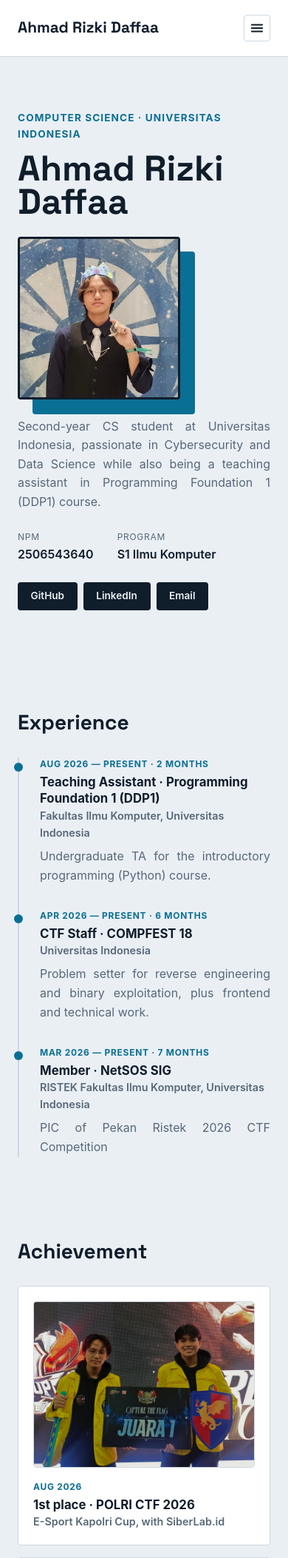
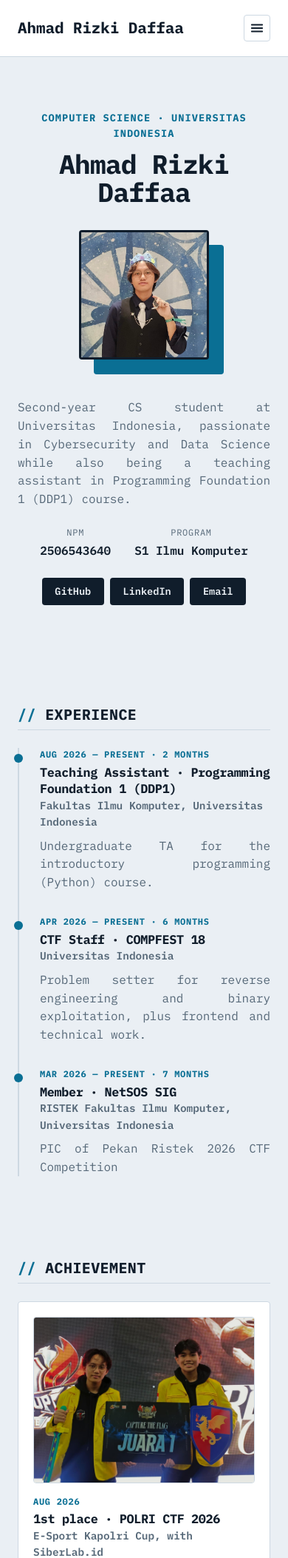
Before and after one commit to demtcsre/myportofolio, a Django app: page / in a window 390 px wide. Shown: the top 2106 px of the page at 74% size. Run offline with Django 5.2, Linux system fonts and the light colour scheme.

Commit message:
feat(ui): switch the page to IBM Plex Mono and restyle section headings
- Replace Space Grotesk with a single IBM Plex Mono stack via --font-mono
- Shrink the hero heading and give section titles a // prefix and a rule
- Center the hero as a flex column on mobile, with a viewport-relative photo
- Move the mono letter-spacing into the label rules that were overriding it
- Correct the stale 600px breakpoint in the script.js comment
- Update the README breakpoint and photo width to match the CSS

```diff
--- a/static/css/style.css
+++ b/static/css/style.css
@@ -15,6 +15,7 @@
     --line:       light-dark(#cdd8e2, #22323f);
     --text-muted: light-dark(#566878, #93a6b6);
     --radius: 0.25rem;
+    --font-mono: "IBM Plex Mono", ui-monospace, "Cascadia Mono", Menlo, Consolas, monospace;
 }
 
 html {
@@ -22,14 +23,14 @@ html {
 }
 
 body {
-    font-family: -apple-system, "Segoe UI", Roboto, Helvetica, Arial, sans-serif;
+    font-family: var(--font-mono);
     color: var(--ink);
     background-color: var(--paper);
-    line-height: 1.6;
+    line-height: 1.55;
 }
 
-h1, h2, .brand {
-    font-family: "Space Grotesk", -apple-system, sans-serif;
+h1, h2, h3 {
+    letter-spacing: -0.02em;
 }
 
 :focus-visible {
@@ -162,8 +163,8 @@ h1, h2, .brand {
 }
 
 .hero-identity h1 {
-    font-size: clamp(3rem, 7vw, 5rem);
-    line-height: 0.95;
+    font-size: clamp(2.25rem, 5.5vw, 3.75rem);
+    line-height: 1.05;
 }
 
 .bio {
@@ -246,9 +247,18 @@ h1, h2, .brand {
 }
 
 .section-title {
-    font-size: clamp(1.75rem, 4vw, 2.5rem);
-    line-height: 1.1;
-    margin-bottom: 2rem;
+    font-size: 1.25rem;
+    text-transform: uppercase;
+    letter-spacing: 0.02em;
+    line-height: 1.2;
+    padding-bottom: 0.5rem;
+    border-bottom: 1px solid var(--line);
+    margin-bottom: 1.5rem;
+}
+
+.section-title::before {
+    content: "// ";
+    color: var(--accent);
 }
 
 /* shared entry typography for both the timeline and the cards */
@@ -400,24 +410,31 @@ body.no-scroll{
     padding: 1.5rem;
     color: var(--text-muted);
     font-size: 0.85rem;
+    text-align: center;
     border-top: 1px solid var(--line);
 }
 
 @media (max-width: 47.5rem) {
     .hero-grid {
-        grid-template-columns: 1fr;
-        grid-template-areas:
-            "identity"
-            "photo"
-            "details";
+        display: flex;
+        flex-direction: column;
+        align-items: center;
+        text-align: center;
+        gap: 2rem;
     }
 
     .hero-photo {
-        max-width: 13.75rem;
+        width: clamp(8rem, 45vw, 17.5rem);
+        margin-bottom: 1.25rem;
     }
 
+    .bio {
+        margin-inline: auto;
+    }
+
+    .meta-list,
     .social-links {
-        justify-content: flex-start;
+        justify-content: center;
     }
 
     .nav-toggle {
--- a/static/js/script.js
+++ b/static/js/script.js
@@ -25,7 +25,7 @@ theme.addEventListener('click', function () {
 
 
 // |--------------------------------------------------------------------| //
-// | BAGIAN NAVBAR DI HEADER KETIKA DALAM MOBILE DISPLAY (WIDTH <600PX) | //
+// | BAGIAN NAVBAR DI HEADER KETIKA DALAM MOBILE DISPLAY (WIDTH <760PX) | //
 // |--------------------------------------------------------------------| //
 var toggle = document.querySelector('.nav-toggle');
 var panel = document.getElementById('nav-panel');
--- a/templates/index.html
+++ b/templates/index.html
@@ -6,7 +6,7 @@
     <title>Ahmad Rizki Daffaa - Portfolio</title>
     <link rel="preconnect" href="https://fonts.googleapis.com">
     <link rel="preconnect" href="https://fonts.gstatic.com" crossorigin>
-    <link href="https://fonts.googleapis.com/css2?family=Space+Grotesk:wght@500;700&display=swap" rel="stylesheet">
+    <link href="https://fonts.googleapis.com/css2?family=IBM+Plex+Mono:wght@400;600;700&display=swap" rel="stylesheet">
     <link rel="stylesheet" href="/static/css/style.css">
     <script>
         try { var t = localStorage.getItem('theme');
```
Also changed, not shown: README.md.
